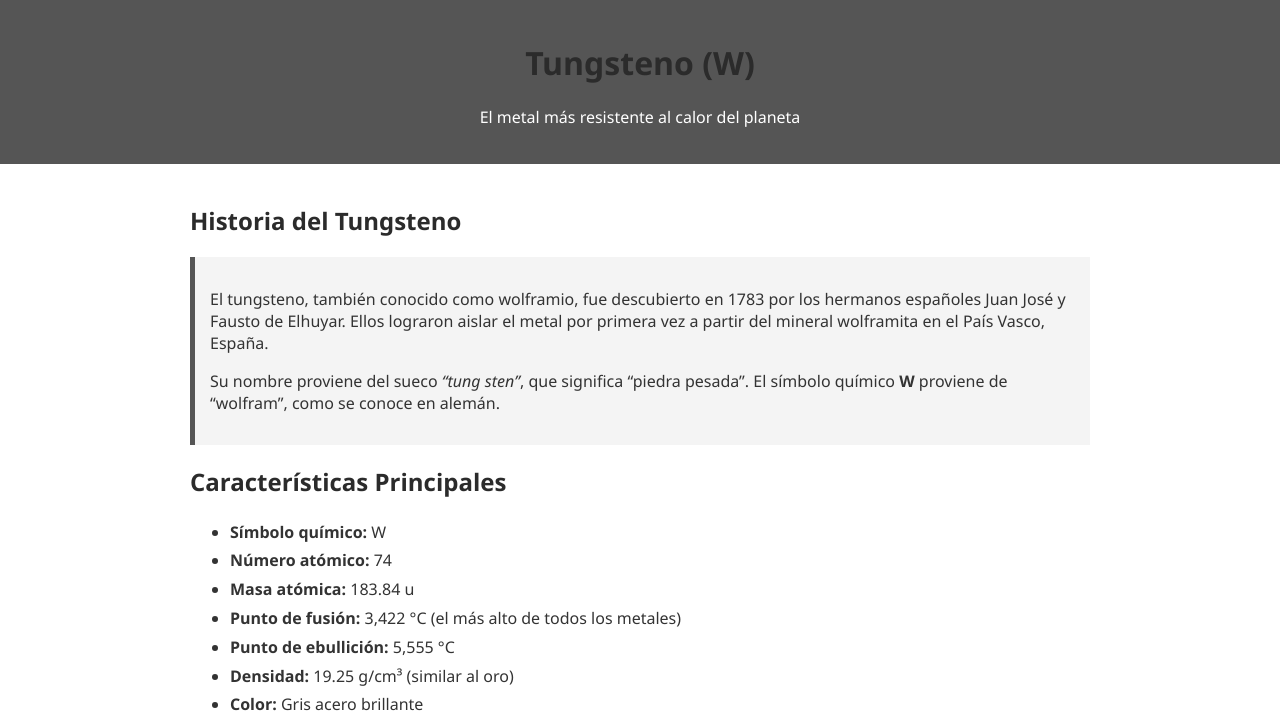
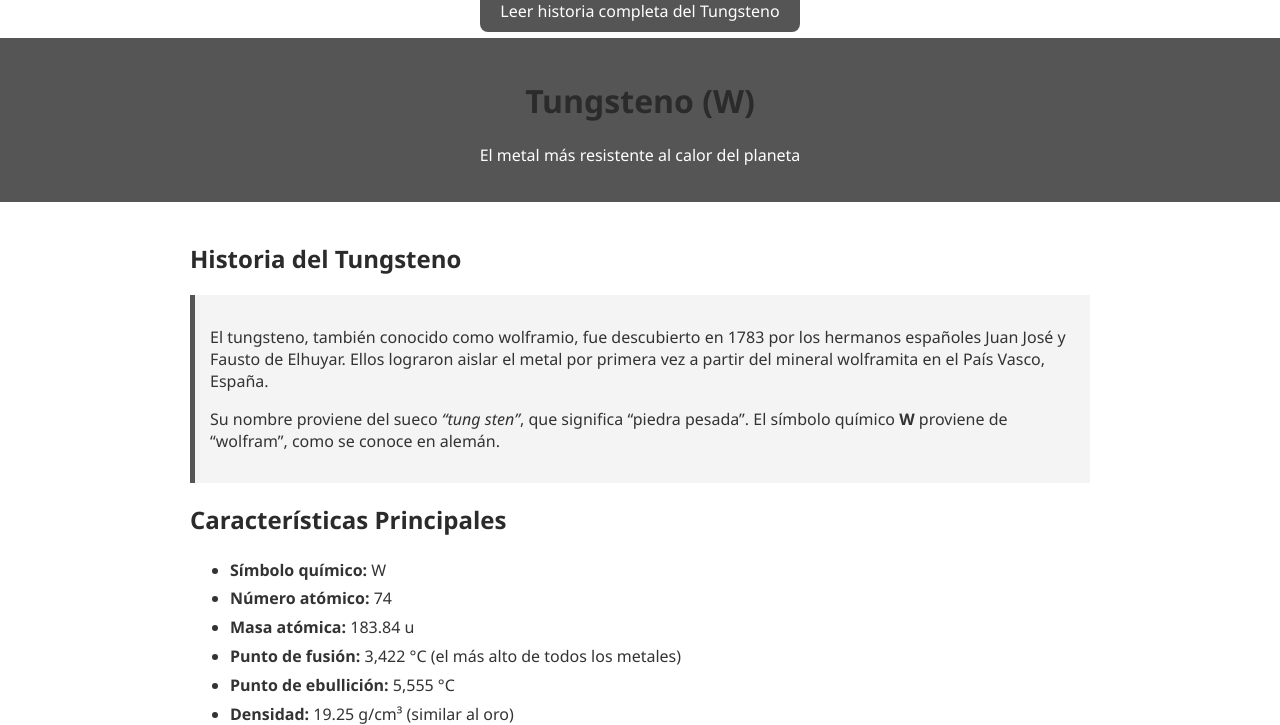
Before and after one commit to alejandroramirezg20-cmyk/Tungsteno, a plain HTML site: page index.html in a window 1280 px wide. Shown: the top 725 px of the page. Drawn offline with Linux system fonts and the light colour scheme.

Commit message:
Update index.html

```diff
--- a/index.html
+++ b/index.html
@@ -1,3 +1,8 @@
+<p style="text-align:center;">
+  <a href="tungsteno.html" style="background:#555;color:white;padding:10px 20px;border-radius:8px;text-decoration:none;">
+    Leer historia completa del Tungsteno
+  </a>
+</p>
 <!DOCTYPE html>
 <html lang="es">
 <head>
@@ -99,4 +104,5 @@
         <p>© 2025 Historia de los Elementos | Creado por Gaby</p>
     </footer>
 </body>
+
 </html>
```
